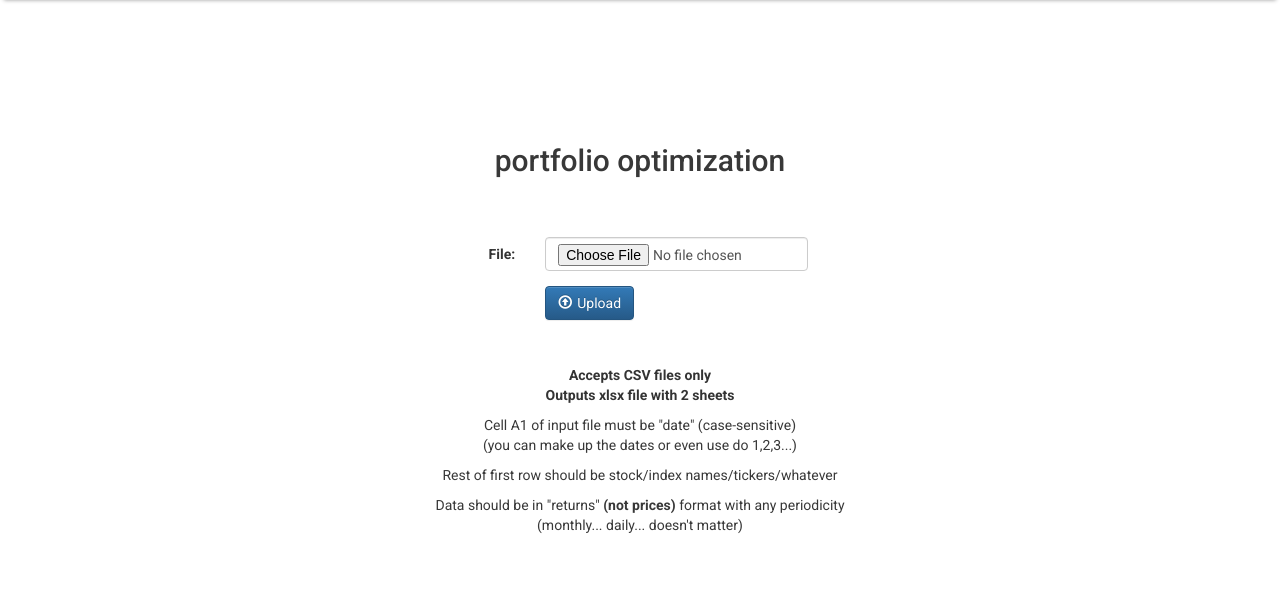
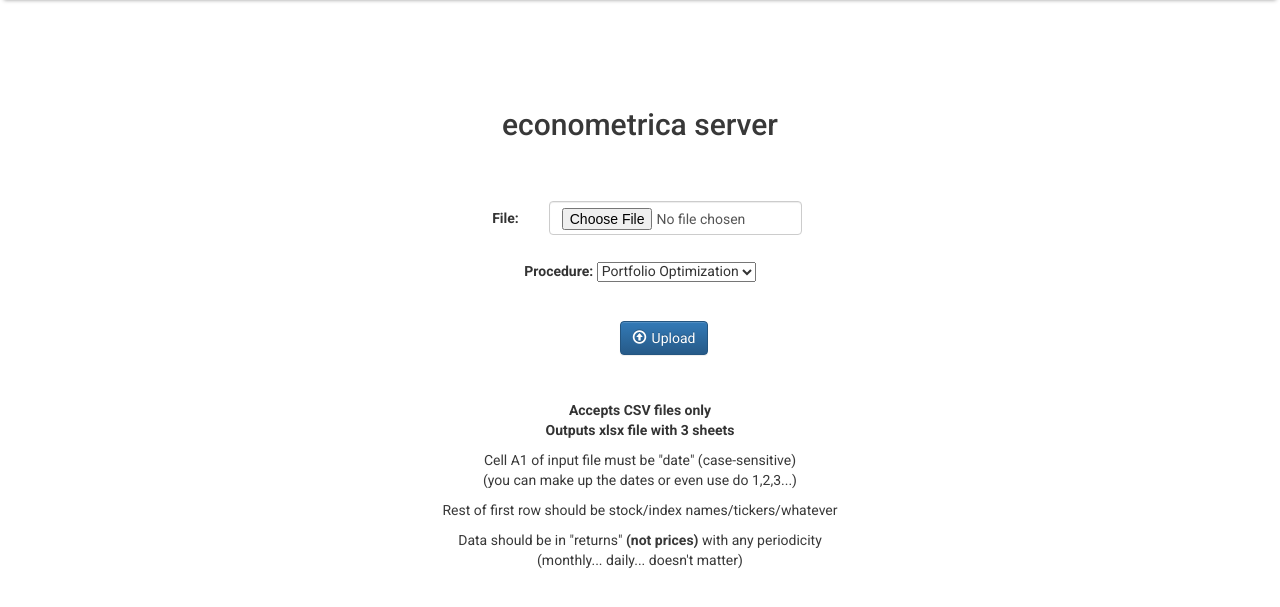
Before and after one commit to svenbaertschi/cambr1dge, a Django app: page /econometrica/ in a window 1280 px wide. Shown: the part 71-678 px from the top of the page. Run offline with Django 3.2, Linux system fonts and the light colour scheme; some libraries are stand-ins or nearby versions.

Commit message:
added full frontier

```diff
--- a/econometrica/views.py
+++ b/econometrica/views.py
@@ -5,6 +5,7 @@ from django.contrib import messages
 from datetime import datetime
 import xlsxwriter
 import pandas as pd
+import numpy as np
 import datetime
 import pandas_datareader
 import yfinance as yf
@@ -37,18 +38,42 @@ def upload_csv(request):
 	#Max Sharpe
 	raw_weights = ef.max_sharpe()
 	cleaned_weights = ef.clean_weights()
-	ef.portfolio_performance(verbose=True)
-	df1 = pd.DataFrame(ef.portfolio_performance(), index = ['mean', 'stdev', 'sharpe'])
+	efgdamn = {"mean":ef.portfolio_performance()[0], "stdev":ef.portfolio_performance()[1], "sharpe":ef.portfolio_performance()[2]}
+	df1 = pd.DataFrame(efgdamn, index = ['values'])
 	df2 = pd.DataFrame(cleaned_weights, index = ['weights'])
 	dfmaxsharpe = pd.concat([df1, df2], axis=1)
 
 	#minVar
 	raw_weights = ef.min_volatility()
 	cleaned_weights = ef.clean_weights()
-	ef.portfolio_performance(verbose=True)
-	df1 = pd.DataFrame(ef.portfolio_performance(), index = ['mean', 'stdev', 'sharpe'])
+	efgdamn = {"mean":ef.portfolio_performance()[0], "stdev":ef.portfolio_performance()[1], "sharpe":ef.portfolio_performance()[2]}
+	df1 = pd.DataFrame(efgdamn, index = ['values'])
 	df2 = pd.DataFrame(cleaned_weights, index = ['weights'])
 	dfminvar = pd.concat([df1, df2], axis=1)
+
+	#frontier
+	min_var = min(np.diagonal(S))
+	max_var = max(np.diagonal(S))
+	min_mu = min(mu)
+	max_mu = max(mu)
+
+	raw_weights = ef.efficient_return(min_mu)
+	cleaned_weights = ef.clean_weights()
+	efgdamn = {"mean":ef.portfolio_performance()[0], "stdev":ef.portfolio_performance()[1], "sharpe":ef.portfolio_performance()[2]}
+	efgdamn = {**efgdamn, **cleaned_weights}
+	dfportfolios = pd.DataFrame(efgdamn, index = [1])
+	print(dfportfolios)
+
+	while (min_mu <= max_mu):
+		raw_weights = ef.efficient_return(min_mu)
+		cleaned_weights = ef.clean_weights()
+		efgdamn = {"mean":ef.portfolio_performance()[0], "stdev":ef.portfolio_performance()[1], "sharpe":ef.portfolio_performance()[2]}
+		efgdamn = {**efgdamn, **cleaned_weights}
+		aaawtf = pd.DataFrame(efgdamn, columns = dfportfolios.columns, index= [1])
+		dfportfolios = dfportfolios.append(aaawtf)
+		min_mu +=max_mu*0.01
+
+	print(dfportfolios)
 	try:
 		from io import BytesIO as IO
 	except ImportError:
@@ -59,6 +84,7 @@ def upload_csv(request):
 	xlwriter = pd.ExcelWriter(excel_file, engine='xlsxwriter')
 	dfmaxsharpe.to_excel(xlwriter, 'econometrica-MaxSharpe')
 	dfminvar.to_excel(xlwriter, 'econometrica-MinVar')
+	dfportfolios.to_excel(xlwriter, 'econometrica-Portfolios')
 
 	xlwriter.save()
 	xlwriter.close()
@@ -105,6 +131,6 @@ def stocksaction(request, start, end, periodicity, tickers):
     response = HttpResponse(excel_file.read(), content_type='application/vnd.openxmlformats-officedocument.spreadsheetml.sheet')
 
     # set the file name in the Content-Disposition header
-    response['Content-Disposition'] = 'attachment; filename=wzdata.xlsx'
+    response['Content-Disposition'] = 'attachment; filename=cambr1dge-stock-data.xlsx'
 
     return response
--- a/templates/econometrica/upload.html
+++ b/templates/econometrica/upload.html
@@ -4,7 +4,7 @@
 
 <div class="vert-align-full text-center" style="padding-top: 50px">
 	<div id = "container"><br>
-		<h2>portfolio optimization</h2><br>
+		<h2>econometrica server</h2><br>
 			<div style="padding-top:30px;">
 				<form action="" method="POST" enctype="multipart/form-data" class="form-horizontal">
 					{% csrf_token %}
@@ -13,19 +13,24 @@
 						<div class="col-md-8">
 							<input type="file" name="file" id="file" required="True" class="form-control">
 						</div>
+						<br><br><br>
+						<label>Procedure:</label>
+						<select>
+							<option value="mvp">Portfolio Optimization</option>
+						</select><br><br>
 					</div>
 					<div class="form-group">
-						<div class="col-md-3 col-sm-3 col-xs-12 col-md-offset-3" style="margin-bottom:10px;">
-							 <button class="btn btn-primary"> <span class="glyphicon glyphicon-upload" style="margin-right:5px;"></span>Upload </button>
+						<div class="col-md-3 col-sm-3 col-xs-12 col-md-offset-5" style="margin-bottom:10px; text-align:center;">
+							 <button class="btn btn-primary" style="text-align:center;"> <span class="glyphicon glyphicon-upload" style="margin-right:5px;"></span>Upload </button>
 						</div>
 					</div>
 					</form>
 				<br>
 				<b>Accepts CSV files only</b><br>
-				<b>Outputs xlsx file with 2 sheets</b>
+				<b>Outputs xlsx file with 3 sheets</b>
 				<p style="padding-top:10px;">Cell A1 of input file must be "date" (case-sensitive) <br>(you can make up the dates or even use do 1,2,3...)</p>
 				<p>Rest of first row should be stock/index names/tickers/whatever</p>
-				<p>Data should be in "returns" <b>(not prices)</b> format with any periodicity<br>(monthly... daily... doesn't matter) </p>
+				<p>Data should be in "returns" <b>(not prices)</b> with any periodicity<br>(monthly... daily... doesn't matter) </p>
 			</div>
 	</div>
 </div>
```
